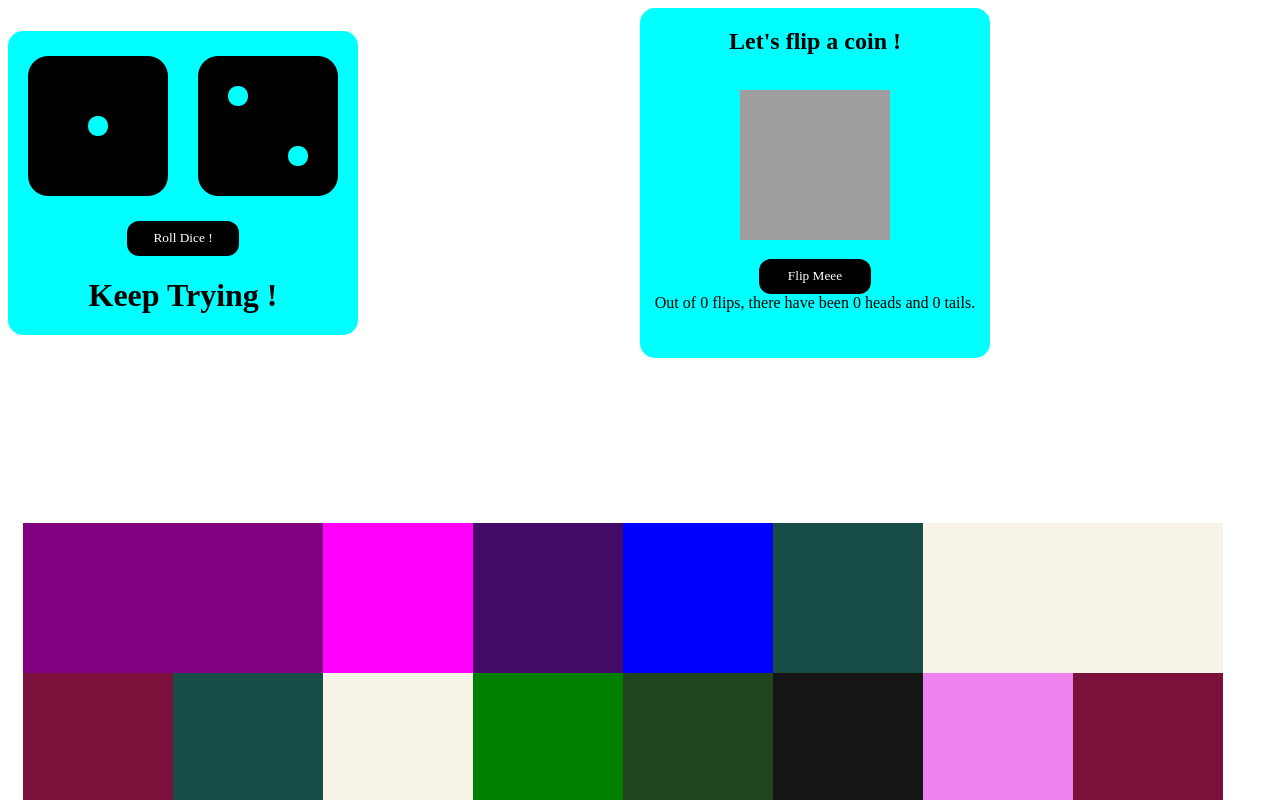
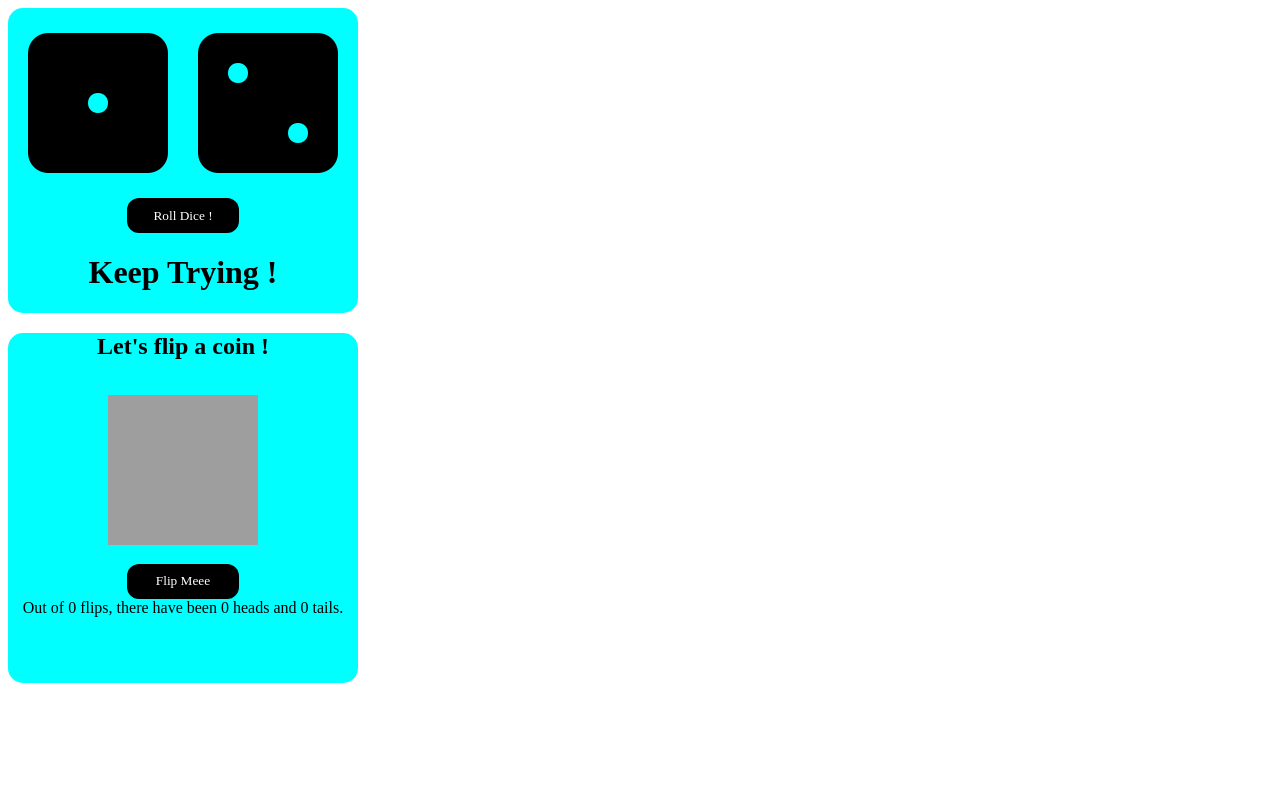
Before and after one commit to elkhayate/Colors_Boxes, a React (Create React App) app: page / in a window 1280 px wide. Shown: the top 800 px of the page. Built offline with nearby package versions, Linux system fonts and the light colour scheme; grey boxes are pictures that could not be loaded; a web font is replaced by a local one.

Commit message:
Update App.css

```diff
--- a/src/App.css
+++ b/src/App.css
@@ -1,7 +1,7 @@
 .casino {
-    display: flex;
+    display:  inline-block;
     align-items:center;
-    justify-content: inline-block;
+    justify-content: center;
     margin-bottom: 150px;
 
 }
```
